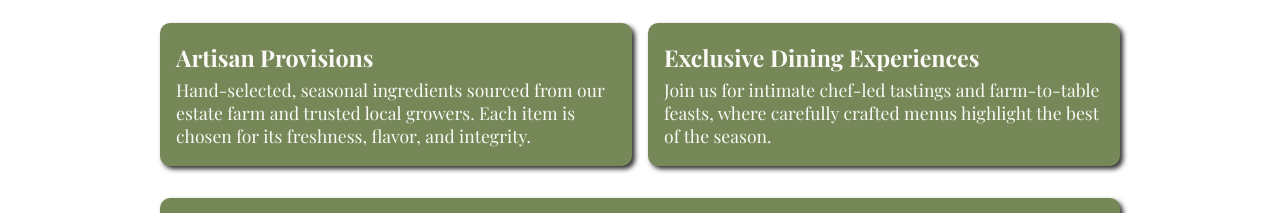
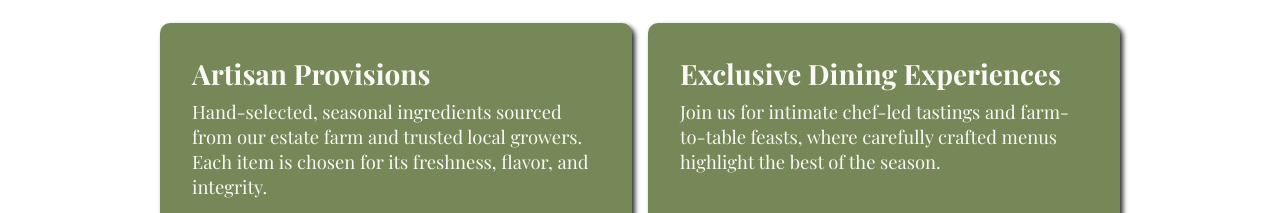
Before and after one commit to nwsmithdev/fieldandfeast, a plain HTML site: page index.html in a window 1280 px wide. Shown: the part 721-934 px from the top of the page. Drawn offline with nearby package versions, Linux system fonts and the light colour scheme; a web font is replaced by a local one.

Commit message:
Updated font sizes for xl screen viewing

```diff
--- a/style.css
+++ b/style.css
@@ -264,6 +264,10 @@ footer a {
     #gallery-grid {
         grid-template-columns: 1fr 1fr;
     }
+
+    .offering-card {
+        padding: 1em 2em;
+    }
 }
 
 /* Media Query (Large) */
@@ -271,13 +275,17 @@ footer a {
     #gallery-grid {
         grid-template-columns: 1fr 1fr 1fr;
     }
+
+    .offering-card {
+        padding: 1.5em 3em;
+    }
 }
 
 /* Media Query (XL) */
 @media (min-width: 1200px) {
     /* font changes */
 
-    /* header */
+    /* header font */
     #header-content h1 {
         font-size: 4rem;
         margin: 0;
@@ -288,13 +296,13 @@ footer a {
         margin: 0.25em 1em;
     }
 
-    /* nav */
+    /* nav font */
     nav a {
         font-size: 1.35rem;
         font-weight: 700;
     }
 
-    /* about us */
+    /* about us font */
     #about-us h2 {
         font-size: 2em;
     }
@@ -303,20 +311,20 @@ footer a {
         font-size: 1.15em;
     }
 
-    /* offerings */
+    /* offerings font */
     #offerings h2 {
         font-size: 2em;
     }
 
     .offering-card h3 {
-        font-size: 1.45rem;
+        font-size: 1.75rem;
     }
 
     .offering-card p {
-        font-size: 1.1rem;
+        font-size: 1.15rem;
     }
 
-    /* gallery */
+    /* gallery font */
     #gallery h2 {
         font-size: 2em;
     }
@@ -346,6 +354,10 @@ footer a {
         margin: 0 auto;
     }
 
+    .offering-card {
+        padding: 2em 2em;
+    }
+
     #gallery {
         max-width: 75%;
         margin: 0 auto;
@@ -354,5 +366,4 @@ footer a {
     #gallery-grid {
         grid-template-columns: repeat(5, 1fr);
     }
-
 }
```
